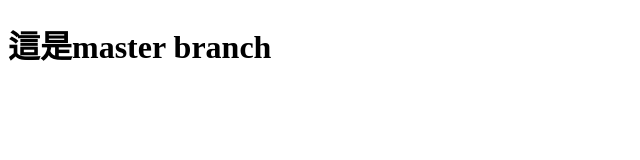
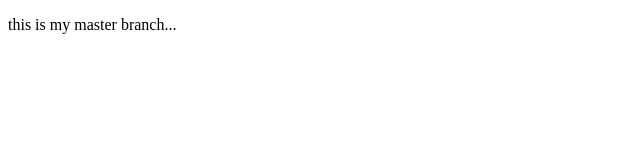
Before and after one commit to Tapirmo/Sylvia-Chao, a plain HTML site: page index.html in a window 1280 px wide. Shown: the whole page, without its empty margins (0-640 px from the left). Drawn offline with Linux system fonts and the light colour scheme.

Commit message:
Change from h1 to p

```diff
--- a/index.html
+++ b/index.html
@@ -6,6 +6,6 @@
     <title>Document</title>
   </head>
   <body>
-    <h1>這是master branch</h1>
+    <p>this is my master branch...</p>
   </body>
 </html>
```
